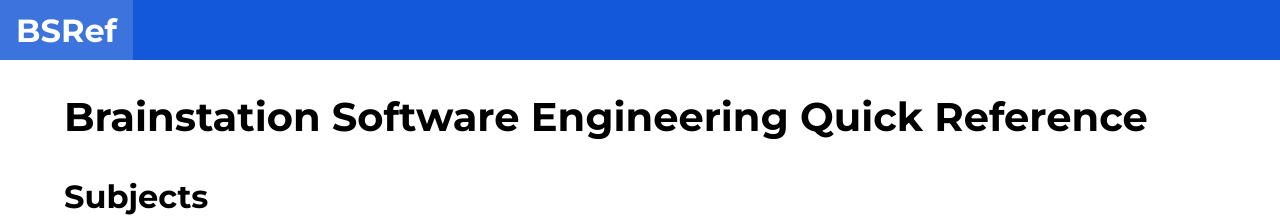
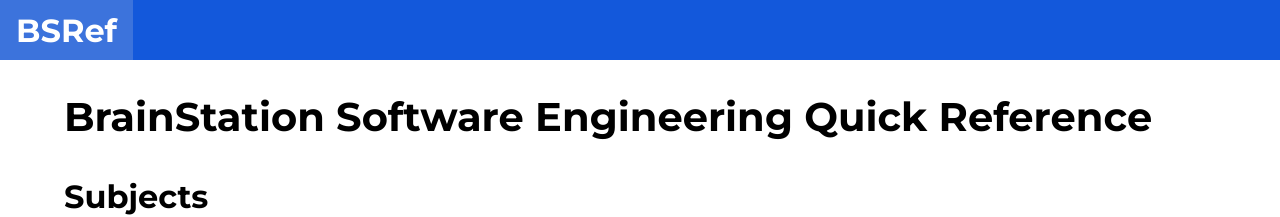
Before and after one commit to ahowley/brainstation-reference, a plain HTML site: page index.html in a window 1280 px wide. Shown: the top 217 px of the page. Drawn offline with Linux system fonts and the light colour scheme.

Commit message:
add README and fix BrainStation capitalization

```diff
--- a/index.html
+++ b/index.html
@@ -24,7 +24,7 @@
             </nav>
         </header>
         <main class="main">
-            <h1 class="main__heading">Brainstation Software Engineering Quick Reference</h1>
+            <h1 class="main__heading">BrainStation Software Engineering Quick Reference</h1>
             <h2 class="main__subheading">Subjects</h2>
             <section class="cards">
                 <a href="./pages/terminal.html" class="card anchor--nostyle">
```
Also changed, not shown: README.md (added).
